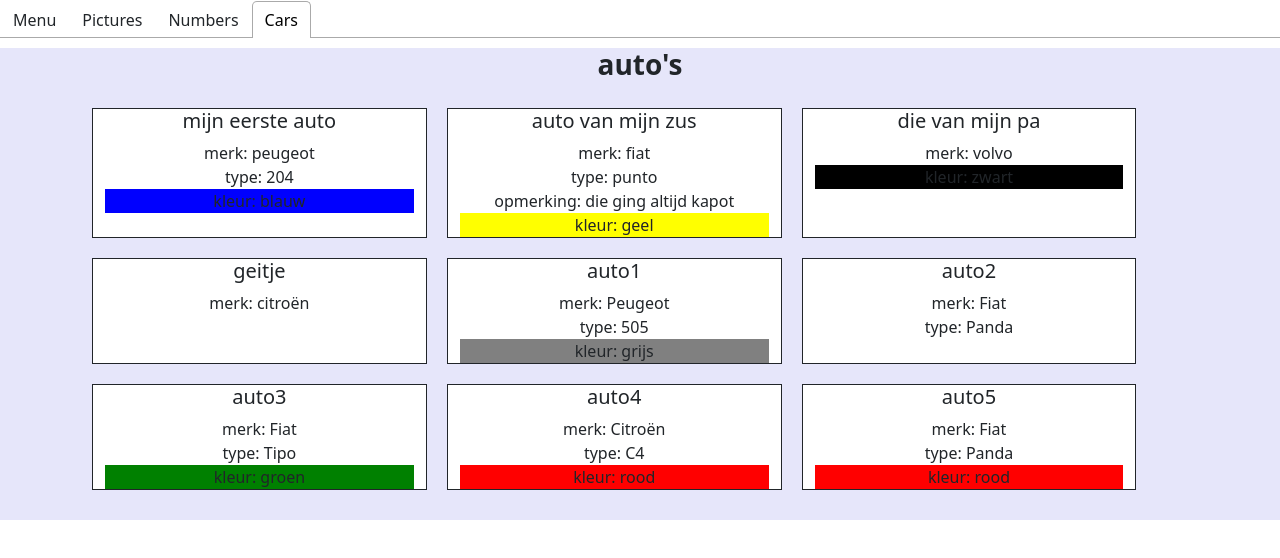
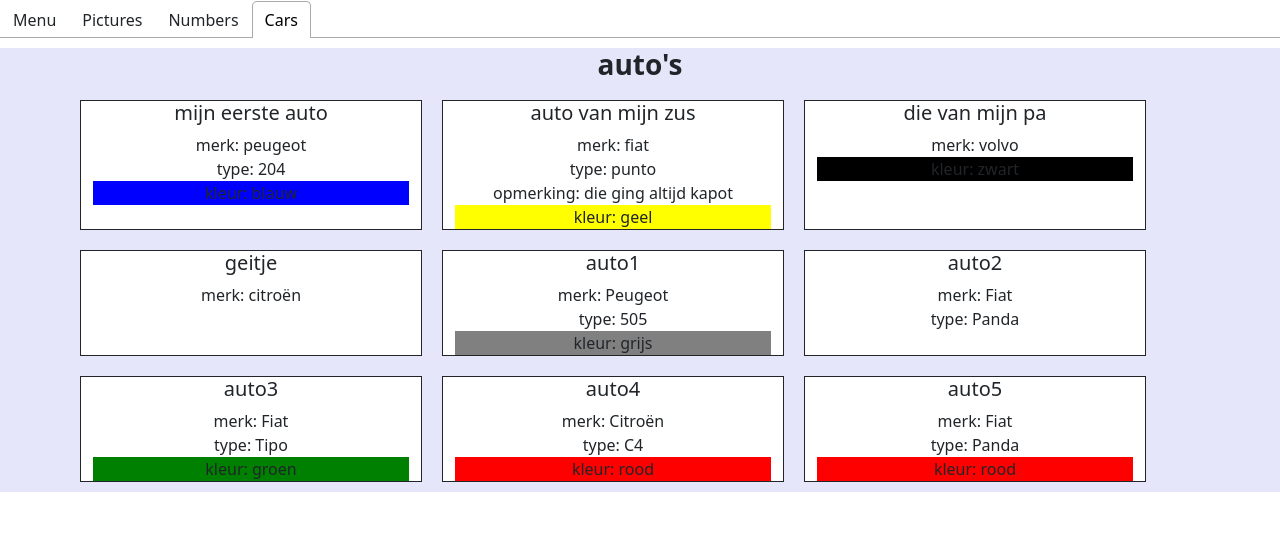
Before and after one commit to SeppeTeugels/dynamic_oefeningen, a React (Create React App) app: page / in a window 1280 px wide. Both pictures are taken after a click on the tab "Cars". Shown: the top 558 px of the page. Built offline with nearby package versions, Linux system fonts and the light colour scheme.

Commit message:
bundel 3 5.1

```diff
--- a/src/components/Cars.js
+++ b/src/components/Cars.js
@@ -5,10 +5,7 @@
     const {cars} = props;
     if (!cars) return;
     return <>
-        <Section>
             {cars.map(c => <Car car={c}/>)}
-        </Section>
-
     </>
 }
 
@@ -16,7 +13,6 @@
     const {car} = props
     return <>
         <div key={car.id} style={{
-
             backgroundColor: "#ffffff",
             width: " 30%",
             margin: "10px",
@@ -31,7 +27,7 @@
             <div>{car.note ? `opmerking: ${car.note}` : ""}</div>
             <div>
                 {car.color ? <div
-                    style={car?.color && {backgroundColor: Translate(COLOR_DATA, car.color), Color:`"${textColor(COLOR_DATA, car.color)}"`}}> kleur: {car.color} </div> : ""}
+                    style={car?.color && {backgroundColor: Translate(COLOR_DATA, car.color), Color:`${textColor(COLOR_DATA, car.color)}`}}> kleur: {car.color} </div> : ""}
             </div>
         </div>
     </>
```
